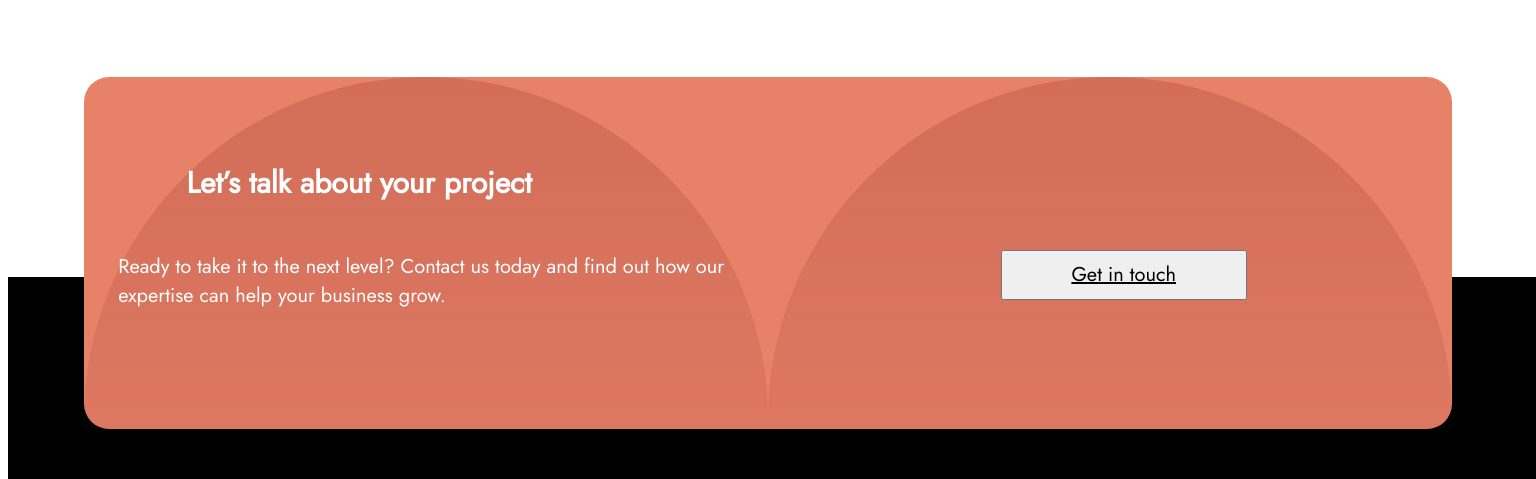
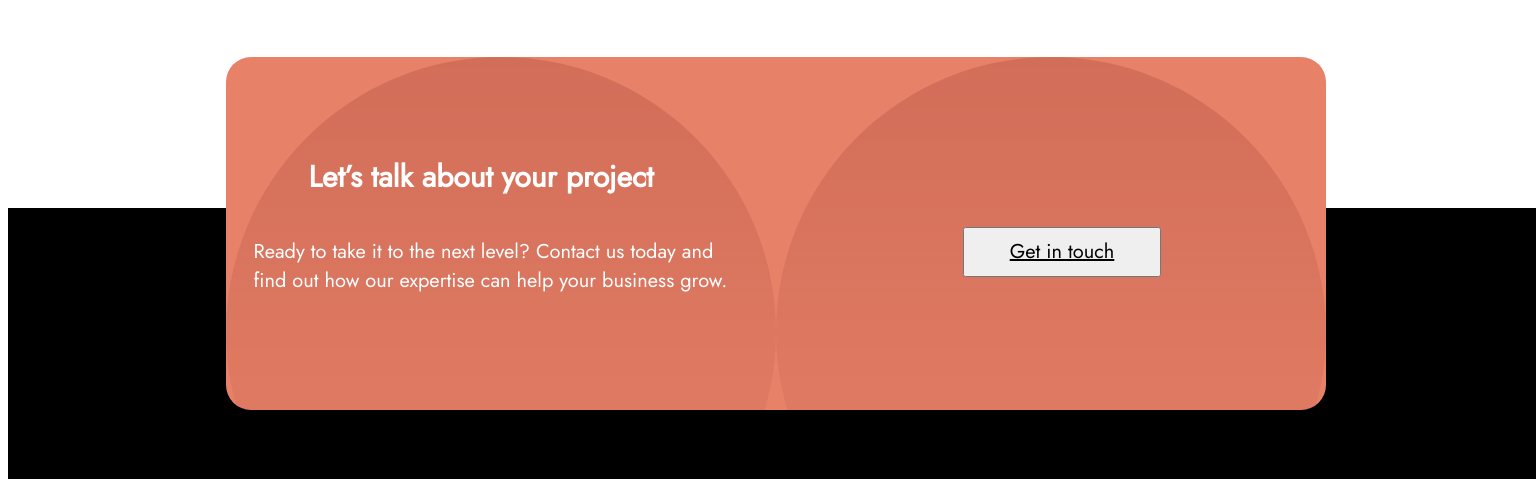
Before and after one commit to asaulters/FEM---Designo, a plain HTML site: page index.html in a window 1536 px wide. Shown: the part 2176-2655 px from the top of the page. Drawn offline with Linux system fonts and the light colour scheme.

Commit message:
Add files via upload
Fixing deloyed footer 1.

```diff
--- a/index.html
+++ b/index.html
@@ -30,6 +30,7 @@
   </header><!-- /nav -->
 
   <!-- jumbotron -->
+  <div class="wrapper">
   <section class="mainHead">
     <div class="topWu">
       <h3 class="mainHeadH3">Award-winning custom designs and digital branding solutions</h3>
@@ -104,12 +105,18 @@
     </div>
     <button class="home-talkButton"><a href="/contact.html" class="">Get in touch</a></button>
   </section>
+  <div class="push"></div>
+</main>
 
-</main>
   <!-- /main body -->
   <!-- footer -->
 <footer class="mainFooter">
-  <div class="footerLogo"><img src="/assets/shared/desktop/logo-light.png" alt="" class="footerLogoImg"></div>
+  <div class="footerLogo">
+      <img
+        src="/assets/shared/desktop/logo-light.png"
+        alt=""
+        class="footerLogoImg">
+      </div>
 
   <ul class="footerLinks">
     <li><a href="/about.html">Our Company</a></li>
@@ -136,6 +143,7 @@
     </div>
   </section>
 </footer>
+</div>
 <script src="/script.js"></script>
 </body>
 </html>
--- a/style.css
+++ b/style.css
@@ -236,7 +236,15 @@ Shared end----------------------------------
 /* -----------------------------------------
 Home-----------------------------------------
 -----------------------------------------*/
-
+/* .wrapper{
+    display: flex;-
+    flex-direction: column;
+    justify-content: space-between;
+} */
+
+html, body{
+    height: 100%;
+}
 .mainHead{
     background-color: #e78168;
     height: 43.75em;
@@ -855,7 +863,7 @@ Contact mobile---------------------------------------------------
 
 
     .mainHead{
-        height: 750px;
+        height: 800px;
         margin-bottom: 5%;
         position: relative;
     }
@@ -868,9 +876,9 @@ Contact mobile---------------------------------------------------
         font-size: 20px;
     }
     .topImg{
-        height: 95%;
+        height: 94%;
         margin-top: 5%;
-        margin-bottom: -20px;
+        margin-bottom: 1px;
         background-position: 50% 8%;
         padding-bottom: 0%;
 
@@ -1235,9 +1243,14 @@ end tablet----------------------------
 
 @media(min-width:817px){
     /* Shared */
+
     .mainFooter{
         height: 400px;
         grid-gap: 20PX;
+        position: relative;
+        bottom: 0;
+        width: 100vw;
+
     }
     .footerLogoImg{
         margin-bottom: 45%;
@@ -1272,7 +1285,11 @@ end tablet----------------------------
         font-size: 30px;
     }
 
-
+    .btn-group{
+        width: 50%;
+        margin-top: 10% ;
+        margin-left: 50%;
+    }
 
 
     /* End shared */
@@ -1709,7 +1726,109 @@ contact desktop-------------------------------------------------
 /* ---------------------------------------
 Talk/footer larger display -------------------------------
 --------------------------------------------------------*/
-
-.home-talk{
-    margin-bottom: -10%;
-}
+@media(min-width:900px){
+    .home-talk{
+        margin-bottom: -10%;
+    }
+    .wrapper{
+        display: grid;
+        grid-template-rows:800px 1500px 450px;
+        /* display: flex;
+        justify-content:space-evenly;
+        flex-direction: column; */
+
+        /* height:2000px; */
+        /* margin-bottom: -10%; */
+    }
+    .mainHead{
+        grid-row: 1/2;
+        height: 100%;
+    }
+    .home-mainContainer{
+        grid-row: 2/3;
+        height:100%;
+        /* margin-bottom: 25%; */
+    }
+    .mainFooter{
+        grid-row: 3/4;
+        position: static;
+        height: 100%;
+        /* margin-top: -80%; */
+
+    }
+
+     /* ------------------------------------------
+        Location-----------------------------
+     ----------------------------------------------*/
+
+}
+
+@media(min-width:1035px){
+    .wrapper{
+        grid-template-rows:800px 1500px 500px;
+    }
+    /* .mainFooter{
+
+        grid-template-rows: 55% 15% 30%;
+        grid-template-columns: 30% 30% 30%;
+    } */
+}
+
+@media(min-width:1150px){
+    .wrapper{
+        grid-template-rows:800px 1500px 560px;
+    }
+    .home-talk{
+        margin-bottom: -6%;
+    }
+
+
+}
+@media(min-width:1300px){
+    .wrapper{
+        min-height: 100%;
+        grid-template-rows:800px 1500px 600px;
+    }
+    .home-talk{
+        max-width: 1100px;
+        margin: 10% auto -20% auto;
+    }
+    /* .home-mainContainer{
+        min-height: 100%;
+        height: auto !important;
+        height: 100%;
+        margin: 0 auto -400px
+    } */
+    .mainFooter{
+        padding: auto 10%;
+    }
+
+
+}
+@media(min-width:1400px){
+    .wrapper{
+        min-height: 100%;
+        grid-template-rows:800px 1500px 700px;
+    }
+    .home-talk{
+        margin: 5% auto -5% auto;
+    }
+    /* .mainFooter{
+        position: relative;
+        bottom: 0;
+        margin-top: 10%;
+        height: 100%;
+    } */
+    body{
+        position: relative;
+        height: fit-content;
+    }
+    .home-mainContainer::after{
+        content: '';
+        /* margin-bottom: 4000%; */
+        display: block;
+        height: 100px;
+        margin-bottom: 200px;
+    }
+
+}
```
Also changed, not shown: locations.html (+2 -1 lines).
